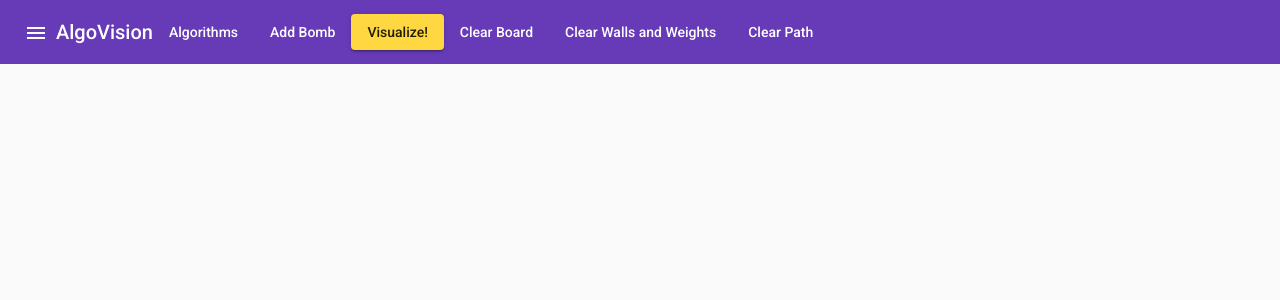
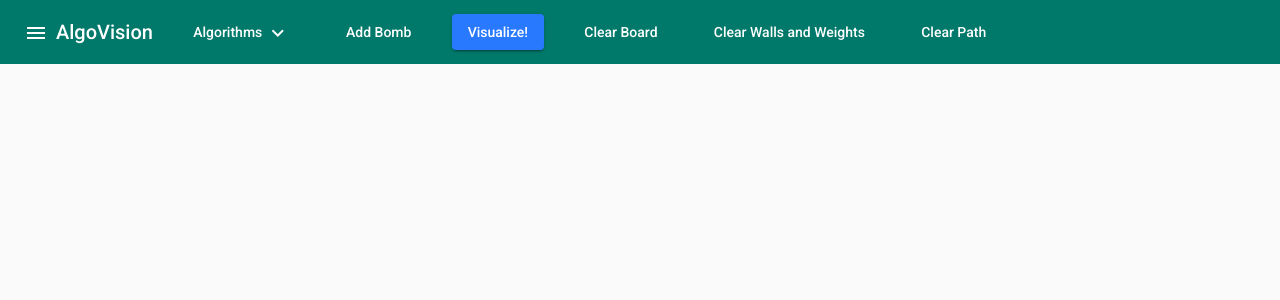
Before and after one commit to EddieAmirbekian/AlgoVision, an Angular app: page / in a window 1280 px wide. Shown: the top 300 px of the page. Built offline with nearby package versions, Linux system fonts and the light colour scheme.

Commit message:
Story/AV-3: Change color theme.

```diff
--- a/src/app/app-routing.module.ts
+++ b/src/app/app-routing.module.ts
@@ -5,6 +5,6 @@ const routes: Routes = [];
 
 @NgModule({
   imports: [RouterModule.forRoot(routes)],
-  exports: [RouterModule]
+  exports: [RouterModule],
 })
-export class AppRoutingModule { }
+export class AppRoutingModule {}
--- a/src/app/controls/av-nav/av-nav.component.html
+++ b/src/app/controls/av-nav/av-nav.component.html
@@ -12,7 +12,7 @@
         <mat-icon aria-label="Side nav toggle icon">menu</mat-icon>
       </button>
       <span>AlgoVision</span>
-      <mat-nav-list>
+      <mat-nav-list class="nav-list">
         <ng-container mat-list-item *ngFor="let action of actions | async">
           <ng-template [ngIf]="!action.isMenu">
             <ng-template [ngIf]="!action.isRaised">
@@ -33,20 +33,13 @@
                     [color]="action.color"
                     [disabled]="action.disabled">
                 {{action.title}}
+                <mat-icon>keyboard_arrow_down</mat-icon>
             </button>
             <mat-menu #menu>
-              <div mat-menu-item *ngFor="let child of action.children">
-                <ng-template [ngIf]="!child.isRaised">
-                  <button mat-button *ngIf="child.isVisible" [color]="child.color" [disabled]="child.disabled">
-                    {{child.title}}
-                  </button>
-                </ng-template>
-                <ng-template [ngIf]="child.isRaised">
-                  <button mat-raised-button *ngIf="child.isVisible" [color]="child.color" [disabled]="child.disabled">
-                    {{child.title}}
-                  </button>
-                </ng-template>
-              </div>
+              <button mat-menu-item *ngFor="let child of action.children"
+                      [disabled]="child.disabled">
+                {{child.title}}
+              </button>
             </mat-menu>
           </ng-template>
         </ng-container>
--- a/src/app/controls/av-nav/av-nav.component.scss
+++ b/src/app/controls/av-nav/av-nav.component.scss
@@ -19,3 +19,9 @@
 .mat-list-base {
   padding: 0 !important;
 }
+
+.nav-list {
+  width: 70%;
+  display: flex;
+  justify-content: space-evenly;
+}
--- a/src/styles.scss
+++ b/src/styles.scss
@@ -1,4 +1,26 @@
-/* You can add global styles to this file, and also import other style files */
+@import "~@angular/material/theming";
+@include mat-core();
+$av-primary: mat-palette($mat-teal, 700);
+$av-accent: mat-palette($mat-blue, A400);
+$av-warn: mat-palette($mat-red);
 
-html, body { height: 100%; }
-body { margin: 0; font-family: Roboto, "Helvetica Neue", sans-serif; }
+$av-theme: mat-light-theme(
+  (
+    color: (
+      primary: $av-primary,
+      accent: $av-accent,
+      warn: $av-warn,
+    ),
+  )
+);
+
+@include angular-material-theme($av-theme);
+
+html,
+body {
+  height: 100%;
+}
+body {
+  margin: 0;
+  font-family: Roboto, "Helvetica Neue", sans-serif;
+}
```
Also changed, not shown: 1 other file (tests, documents, lock files or other folders).
